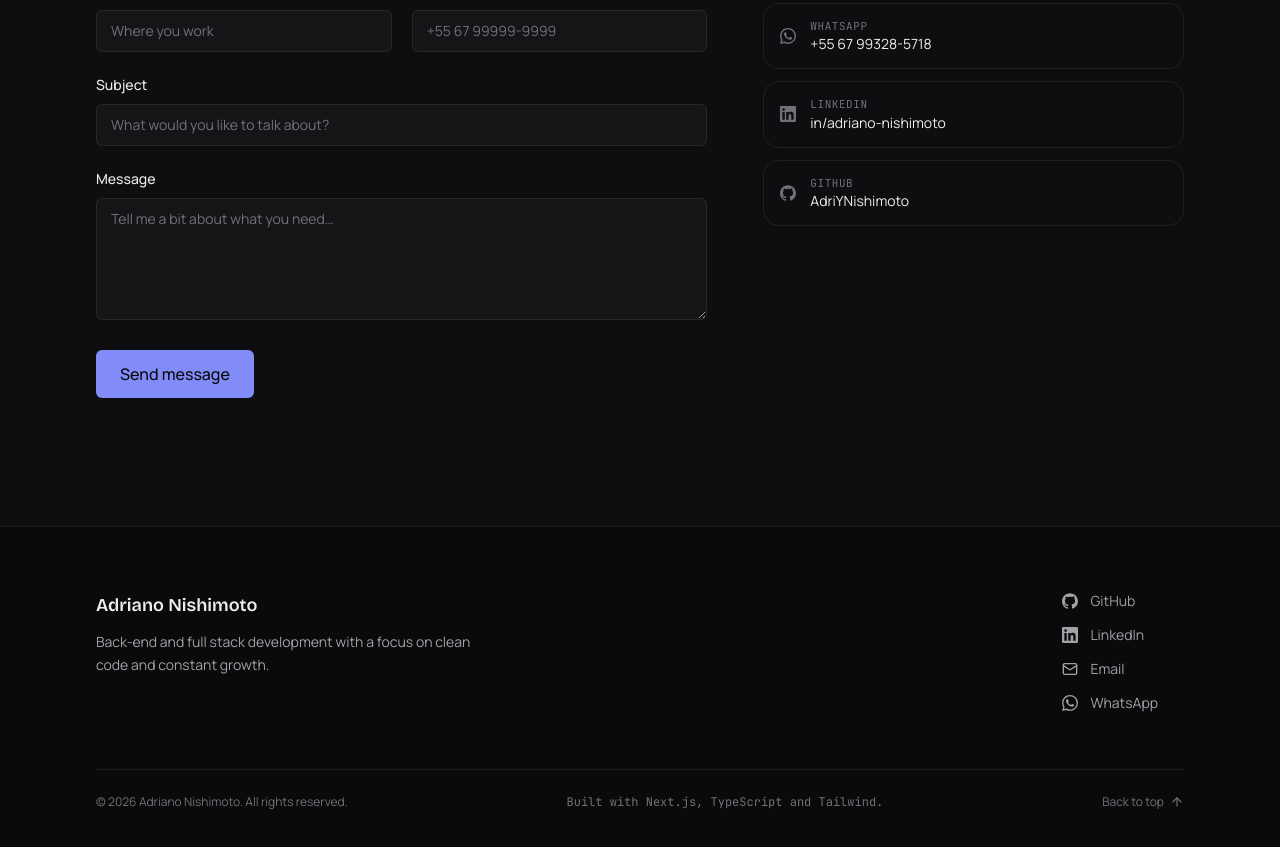
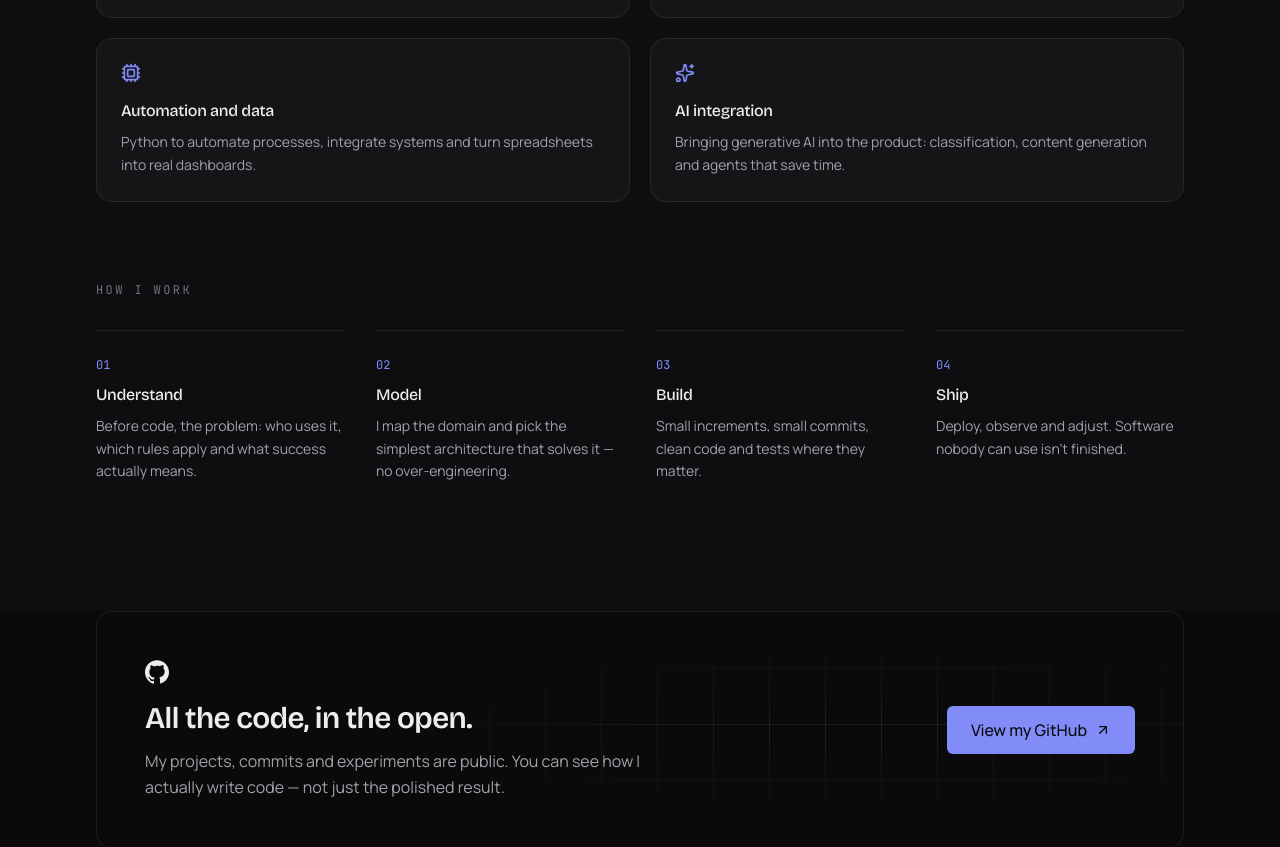
Before and after one commit to AdriYNishimoto/AdriYNishi-Portfolio, a Next.js app: page /en in a window 1280 px wide. Shown: the part 6880-7727 px from the top of the page. Built offline with nearby package versions, Linux system fonts and the light colour scheme; no server answers.

Commit message:
feat: build services/process section and github call-out

```diff
--- a/src/app/[locale]/page.tsx
+++ b/src/app/[locale]/page.tsx
@@ -5,6 +5,8 @@ import { Tech } from "@/components/sections/tech";
 import { Projects } from "@/components/sections/projects";
 import { Experience } from "@/components/sections/experience";
 import { Education } from "@/components/sections/education";
+import { Services } from "@/components/sections/services";
+import { Github } from "@/components/sections/github";
 import { Contact } from "@/components/sections/contact";
 
 export default async function Home({
@@ -23,6 +25,8 @@ export default async function Home({
       <Projects />
       <Experience />
       <Education />
+      <Services />
+      <Github />
       <Contact />
     </main>
   );
--- a/src/components/sections/contact.tsx
+++ b/src/components/sections/contact.tsx
@@ -21,7 +21,7 @@ export async function Contact() {
     <Section id="contact" className="bg-background-muted">
       <Container>
         <SectionHeading
-          index="06"
+          index="07"
           eyebrow={t("eyebrow")}
           title={t("title")}
           description={t("description")}
--- /dev/null
+++ b/src/components/sections/github.tsx
@@ -0,0 +1,50 @@
+import { ArrowUpRight } from "lucide-react";
+import { getTranslations } from "next-intl/server";
+import { GithubIcon } from "@/components/icons";
+import { Container } from "@/components/layout/section";
+import { Reveal } from "@/components/motion/reveal";
+import { buttonVariants } from "@/components/ui/button";
+import { siteConfig } from "@/config/site";
+import { cn } from "@/lib/utils";
+
+export async function Github() {
+  const t = await getTranslations("github");
+
+  return (
+    <section id="github" className="scroll-mt-24 pb-24 sm:pb-28 lg:pb-32">
+      <Container>
+        <Reveal>
+          <div className="relative overflow-hidden rounded-lg border border-border p-8 sm:p-12">
+            <div
+              aria-hidden
+              className="bg-grid absolute inset-0 [mask-image:radial-gradient(ellipse_70%_60%_at_70%_50%,#000_10%,transparent_70%)]"
+            />
+            <div className="relative flex flex-col gap-6 md:flex-row md:items-center md:justify-between">
+              <div className="max-w-lg">
+                <GithubIcon className="size-6 text-foreground" />
+                <h2 className="mt-4 font-display text-2xl font-semibold text-foreground sm:text-3xl">
+                  {t("title")}
+                </h2>
+                <p className="mt-3 text-sm leading-relaxed text-muted sm:text-base">
+                  {t("body")}
+                </p>
+              </div>
+              <a
+                href={siteConfig.links.github}
+                target="_blank"
+                rel="noreferrer noopener"
+                className={cn(
+                  buttonVariants({ variant: "primary", size: "lg" }),
+                  "shrink-0",
+                )}
+              >
+                {t("cta")}
+                <ArrowUpRight className="size-4" />
+              </a>
+            </div>
+          </div>
+        </Reveal>
+      </Container>
+    </section>
+  );
+}
--- /dev/null
+++ b/src/components/sections/services.tsx
@@ -0,0 +1,70 @@
+import { Code2, Cpu, Server, Sparkles } from "lucide-react";
+import { getTranslations } from "next-intl/server";
+import { Container, Section, SectionHeading } from "@/components/layout/section";
+import { Stagger, StaggerItem } from "@/components/motion/reveal";
+
+export async function Services() {
+  const t = await getTranslations("services");
+
+  const services = [
+    { Icon: Server, title: t("s1Title"), body: t("s1Body") },
+    { Icon: Code2, title: t("s2Title"), body: t("s2Body") },
+    { Icon: Cpu, title: t("s3Title"), body: t("s3Body") },
+    { Icon: Sparkles, title: t("s4Title"), body: t("s4Body") },
+  ];
+
+  const steps = [
+    { title: t("p1Title"), body: t("p1Body") },
+    { title: t("p2Title"), body: t("p2Body") },
+    { title: t("p3Title"), body: t("p3Body") },
+    { title: t("p4Title"), body: t("p4Body") },
+  ];
+
+  return (
+    <Section id="services" className="bg-background-muted">
+      <Container>
+        <SectionHeading
+          index="06"
+          eyebrow={t("eyebrow")}
+          title={t("title")}
+          description={t("description")}
+        />
+
+        <Stagger className="mt-14 grid gap-5 sm:grid-cols-2">
+          {services.map(({ Icon, title, body }) => (
+            <StaggerItem key={title} className="h-full">
+              <div className="h-full rounded-lg border border-border bg-surface p-6">
+                <Icon className="size-5 text-accent" />
+                <h3 className="mt-4 font-medium text-foreground">{title}</h3>
+                <p className="mt-2 text-sm leading-relaxed text-muted">{body}</p>
+              </div>
+            </StaggerItem>
+          ))}
+        </Stagger>
+
+        <div className="mt-20">
+          <h3 className="font-mono text-xs uppercase tracking-[0.2em] text-subtle">
+            {t("processTitle")}
+          </h3>
+          <Stagger className="mt-8 grid gap-8 sm:grid-cols-2 lg:grid-cols-4">
+            {steps.map((step, index) => (
+              <StaggerItem key={step.title}>
+                <div className="border-t border-border pt-5">
+                  <span className="font-mono text-xs tabular text-accent">
+                    {String(index + 1).padStart(2, "0")}
+                  </span>
+                  <h4 className="mt-2 font-medium text-foreground">
+                    {step.title}
+                  </h4>
+                  <p className="mt-2 text-sm leading-relaxed text-muted">
+                    {step.body}
+                  </p>
+                </div>
+              </StaggerItem>
+            ))}
+          </Stagger>
+        </div>
+      </Container>
+    </Section>
+  );
+}
```
